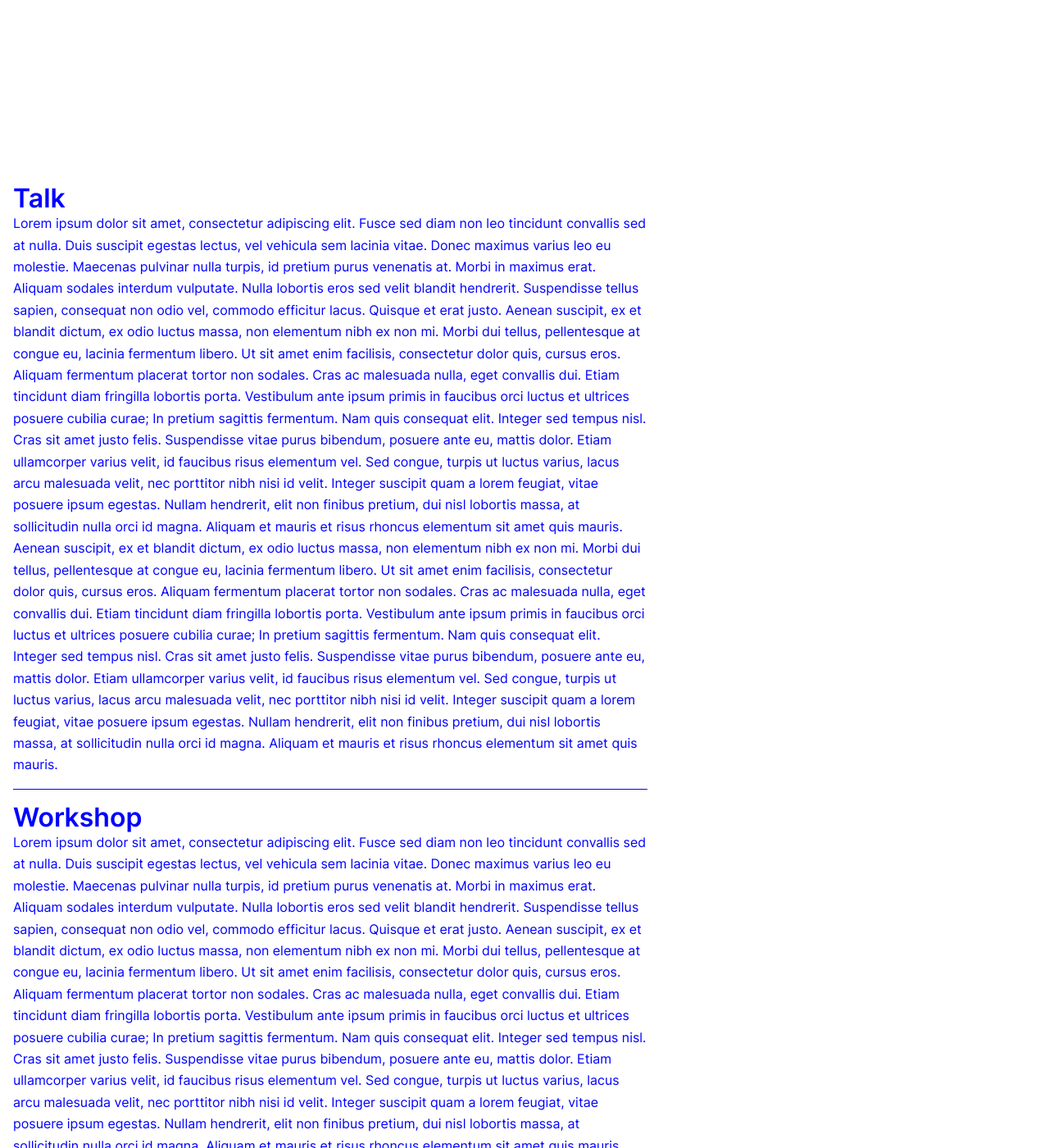
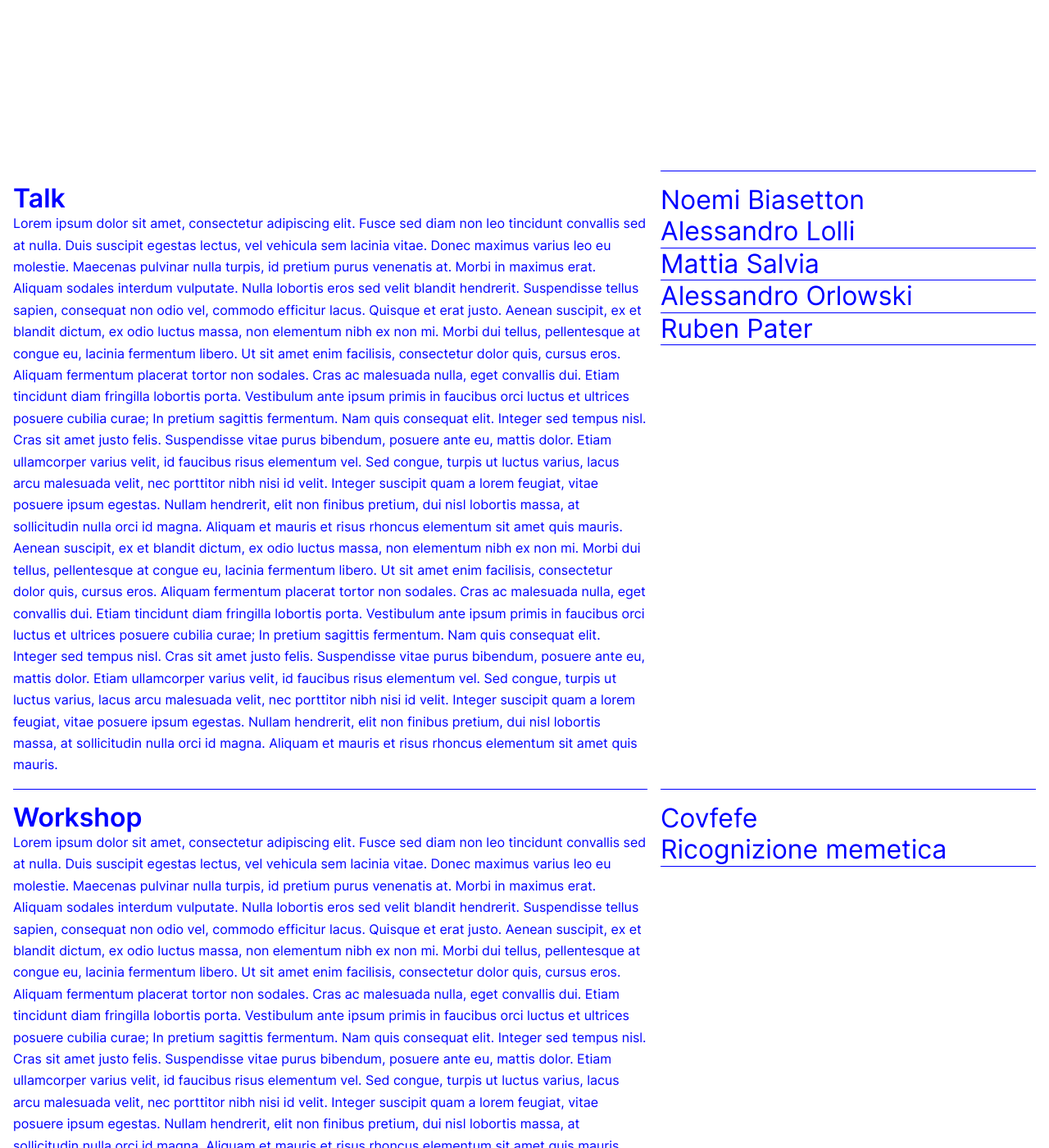
Before and after one commit to stefaniaderi/alperpetuocrepuscolo, a Jekyll site: the page built from index.html, in a window 1280 px wide and 1400 px high. Shown: the whole window at 82% size. Built offline with Jekyll 4.4.1, drawn with Linux system fonts in a browser that asks for light colours.

Commit message:
subcontent

```diff
--- a/css/main.css
+++ b/css/main.css
@@ -286,11 +286,23 @@ h5, h6 {
 .grid :first-child{
 	border:none;
 }
+
 .content{
 	grid-column: 1 / 6;
     width: 100%;
     padding-top: var(--padding);
     border-top: 1px solid var(--color-primary);
+}
+.subcontent{
+	grid-column: 6 / 9;
+    width: 100%;
+    padding-top: var(--padding);
+    border-top: 1px solid var(--color-primary);
+}
+.subcontent li{
+	font-size:2rem;
+	line-height: 120%;
+	border-bottom: 1px solid var(--color-primary);
 }
 @media screen and (max-width: 800px){
     :root{
--- a/index.html
+++ b/index.html
@@ -13,6 +13,15 @@ layout: home
 
 	Nam quis consequat elit. Integer sed tempus nisl. Cras sit amet justo felis. Suspendisse vitae purus bibendum, posuere ante eu, mattis dolor. Etiam ullamcorper varius velit, id faucibus risus elementum vel. Sed congue, turpis ut luctus varius, lacus arcu malesuada velit, nec porttitor nibh nisi id velit. Integer suscipit quam a lorem feugiat, vitae posuere ipsum egestas. Nullam hendrerit, elit non finibus pretium, dui nisl lobortis massa, at sollicitudin nulla orci id magna. Aliquam et mauris et risus rhoncus elementum sit amet quis mauris. </p>
 </div>
+<div class="subcontent">
+	<ul>
+		<li> Noemi Biasetton </li>
+		<li> Alessandro Lolli </li>
+		<li> Mattia Salvia </li>
+		<li> Alessandro Orlowski </li>
+		<li> Ruben Pater </li>
+	</ul>
+</div>
 <div class="content">
 	<h2> <a name="workshop"> Workshop </a></h2>
 	<p>Lorem ipsum dolor sit amet, consectetur adipiscing elit. Fusce sed diam non leo tincidunt convallis sed at nulla. Duis suscipit egestas lectus, vel vehicula sem lacinia vitae. Donec maximus varius leo eu molestie. Maecenas pulvinar nulla turpis, id pretium purus venenatis at. Morbi in maximus erat. Aliquam sodales interdum vulputate. Nulla lobortis eros sed velit blandit hendrerit. Suspendisse tellus sapien, consequat non odio vel, commodo efficitur lacus. Quisque et erat justo.
@@ -25,3 +34,9 @@ layout: home
 
 	Nam quis consequat elit. Integer sed tempus nisl. Cras sit amet justo felis. Suspendisse vitae purus bibendum, posuere ante eu, mattis dolor. Etiam ullamcorper varius velit, id faucibus risus elementum vel. Sed congue, turpis ut luctus varius, lacus arcu malesuada velit, nec porttitor nibh nisi id velit. Integer suscipit quam a lorem feugiat, vitae posuere ipsum egestas. Nullam hendrerit, elit non finibus pretium, dui nisl lobortis massa, at sollicitudin nulla orci id magna. Aliquam et mauris et risus rhoncus elementum sit amet quis mauris. </p>
 </div>
+<div class="subcontent">
+	<ul>
+		<li> Covfefe </li>
+		<li> Ricognizione memetica</li>
+	</ul>
+</div>
```
